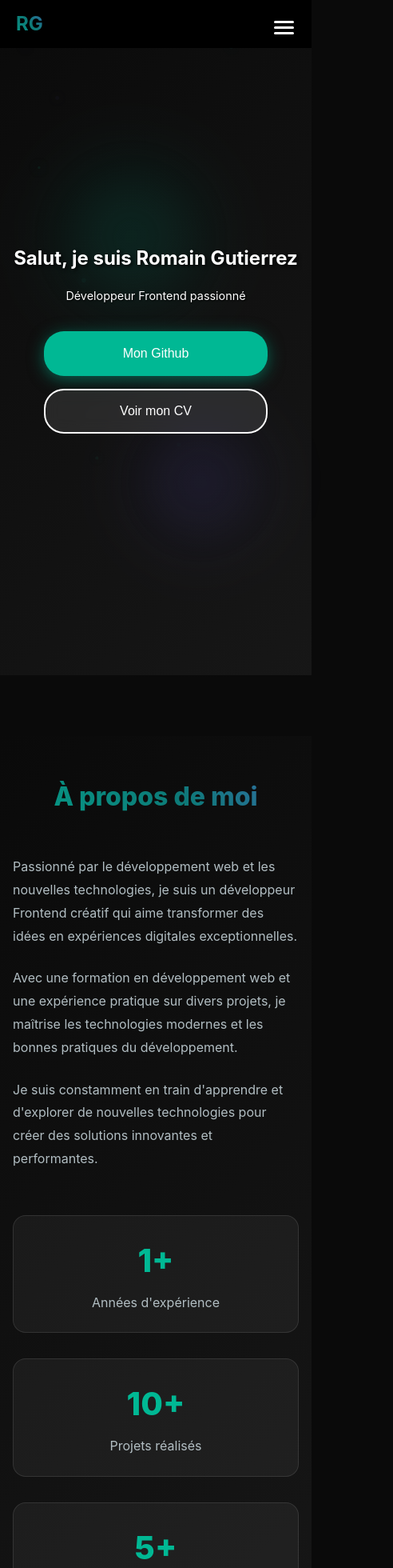
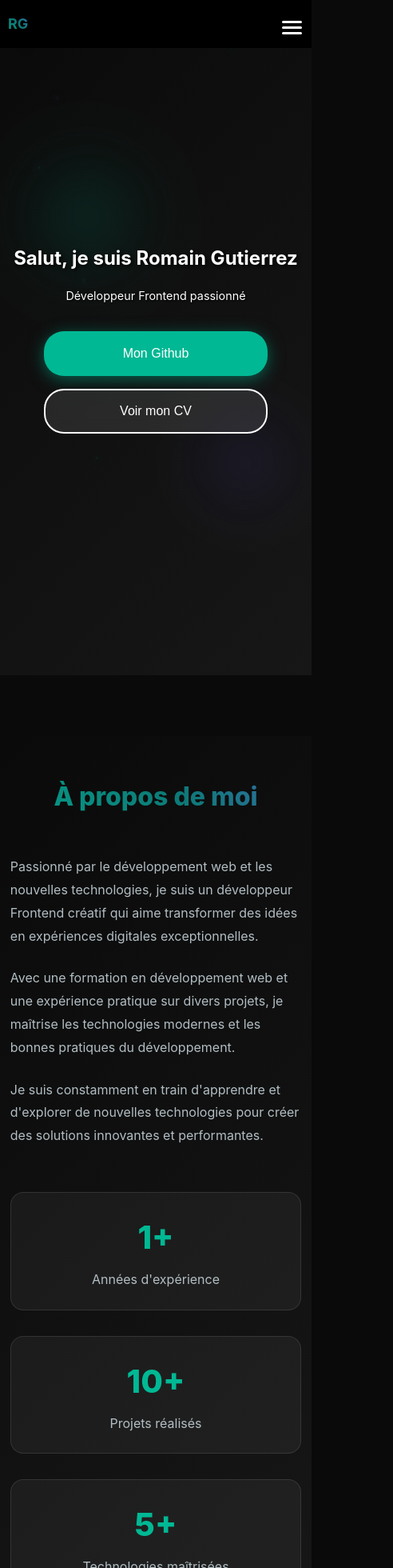
Before and after one commit to romain2008-dot/portfolio, a React app: page / in a window 390 px wide. Shown: the top 1960 px of the page at 80% size, 492 px wide, since content can reach past the window. Built offline with nearby package versions, Linux system fonts and the light colour scheme; the HTML template or start-up script is replaced by a standard one.

Commit message:
correction de bug du reponsive

```diff
--- a/src/components/App.css
+++ b/src/components/App.css
@@ -4,23 +4,34 @@
   box-sizing: border-box;
 }
 
+html, body {
+  overflow-x: hidden;
+  width: 100%;
+  max-width: 100vw;
+}
+
 body {
   font-family: 'Inter', -apple-system, BlinkMacSystemFont, 'Segoe UI', 'Roboto', sans-serif;
   background: #0a0a0a;
   color: #ffffff;
-  overflow-x: hidden;
   line-height: 1.6;
 }
 
 .App {
   position: relative;
   --nav-height: 60px;
+  width: 100%;
+  max-width: 100vw;
+  overflow-x: hidden;
 }
 
 main {
   position: relative;
-  z-index: 2;
+  z-index: 1;
   padding-top: var(--nav-height, 60px);
+  width: 100%;
+  max-width: 100vw;
+  overflow-x: hidden;
 }
 
 .section {
@@ -29,12 +40,17 @@ main {
   margin-bottom: 2rem;
   min-height: 100vh;
   background: linear-gradient(135deg, rgba(10, 10, 10, 0.8) 0%, rgba(26, 26, 26, 0.8) 100%);
+  width: 100%;
+  max-width: 100vw;
+  z-index: 1;
 }
 
 .container {
   max-width: 1200px;
   margin: 0 auto;
   padding: 0 2rem;
+  width: 100%;
+  box-sizing: border-box;
 }
 
 ::-webkit-scrollbar {
@@ -78,9 +94,14 @@ main {
 }
 
 @media (max-width: 768px) {
+  main {
+    padding-top: 60px;
+  }
+
   .section {
     padding: 80px 0;
     margin-bottom: 1rem;
+    min-height: auto;
   }
 
   .section:last-child {
@@ -89,6 +110,20 @@ main {
 
   .container {
     padding: 0 1rem;
+  }
+}
+
+@media (max-width: 480px) {
+  main {
+    padding-top: 60px;
+  }
+
+  .section {
+    padding: 60px 0;
+  }
+
+  .container {
+    padding: 0 0.8rem;
   }
 }
 
--- a/src/components/Contact/Contact.css
+++ b/src/components/Contact/Contact.css
@@ -100,3 +100,73 @@
   .social-link:hover img {
     filter: brightness(0) saturate(100%) invert(84%) sepia(100%) saturate(1000%) hue-rotate(120deg) brightness(1) contrast(1);
   }
+
+  @media (max-width: 768px) {
+    .contact-content {
+      grid-template-columns: 1fr;
+      gap: 2rem;
+      margin-top: 2rem;
+    }
+
+    .contact-info h3 {
+      font-size: 1.5rem;
+    }
+
+    .contact-info p {
+      font-size: 0.95rem;
+    }
+
+    .contact-item {
+      padding: 0.8rem;
+    }
+
+    .contact-icon {
+      width: 35px;
+      height: 35px;
+      font-size: 1.2rem;
+    }
+
+    .social-links {
+      justify-content: center;
+    }
+
+    .social-link {
+      width: 50px;
+      height: 50px;
+    }
+
+    .social-link img {
+      width: 25px;
+      height: 25px;
+    }
+  }
+
+  @media (max-width: 480px) {
+    .contact-content {
+      gap: 1.5rem;
+      margin-top: 1.5rem;
+    }
+
+    .contact-info h3 {
+      font-size: 1.3rem;
+    }
+
+    .contact-item {
+      padding: 0.7rem;
+      gap: 0.8rem;
+    }
+
+    .contact-icon {
+      width: 30px;
+      height: 30px;
+      font-size: 1rem;
+    }
+
+    .contact-item h4 {
+      font-size: 0.9rem;
+    }
+
+    .contact-item p {
+      font-size: 0.8rem;
+    }
+  }
--- a/src/components/Form/Form.css
+++ b/src/components/Form/Form.css
@@ -2,10 +2,13 @@
     display: flex;
     flex-direction: column;
     gap: 1.5rem;
+    width: 100%;
+    max-width: 100%;
   }
 
   .form-group {
     position: relative;
+    width: 100%;
   }
 
   .form-group input,
@@ -19,6 +22,7 @@
     font-size: 1rem;
     transition: all 0.3s ease;
     resize: vertical;
+    box-sizing: border-box;
   }
 
   .form-group input:focus,
@@ -45,6 +49,8 @@
     cursor: pointer;
     transition: all 0.3s ease;
     margin-top: 1rem;
+    width: 100%;
+    max-width: 100%;
   }
 
   .submit-btn:hover {
@@ -52,14 +58,43 @@
     transform: translateY(-2px);
   }
 
+  .submit-btn:disabled {
+    opacity: 0.7;
+    cursor: not-allowed;
+    transform: none;
+  }
+
   @media (max-width: 768px) {
-    .contact-content {
-      grid-template-columns: 1fr;
-      gap: 2rem;
+    .contact-form {
+      gap: 1.2rem;
     }
 
-    .contact-info h3 {
-      font-size: 1.5rem;
+    .form-group input,
+    .form-group textarea {
+      padding: 0.9rem;
+      font-size: 0.95rem;
+    }
+
+    .submit-btn {
+      padding: 0.9rem 1.5rem;
+      font-size: 0.95rem;
+    }
+  }
+
+  @media (max-width: 480px) {
+    .contact-form {
+      gap: 1rem;
+    }
+
+    .form-group input,
+    .form-group textarea {
+      padding: 0.8rem;
+      font-size: 0.9rem;
+    }
+
+    .submit-btn {
+      padding: 0.8rem 1.2rem;
+      font-size: 0.9rem;
     }
   }
 
--- a/src/components/Hero/Hero.css
+++ b/src/components/Hero/Hero.css
@@ -1,5 +1,6 @@
 .hero {
     width: 100%;
+    min-height: 100vh;
     background-color: rgba(10, 10, 10, 0.5);
     display: flex;
     align-items: center;
@@ -119,6 +120,10 @@
   }
 
   @media (max-width: 768px) {
+    .hero {
+      min-height: 100vh;
+    }
+
     .hero-content {
       padding: 0 1rem;
     }
@@ -158,15 +163,21 @@
     .gradient-orb {
       width: 250px;
       height: 250px;
+      left: 5%;
     }
 
     .gradient-orb-2 {
       width: 200px;
       height: 200px;
+      right: 5%;
     }
   }
 
   @media (max-width: 480px) {
+    .hero {
+      min-height: 100vh;
+    }
+
     .hero-title {
       font-size: 1.5rem;
       min-height: 2.5rem;
@@ -186,4 +197,16 @@
       font-size: 0.9rem;
       padding: 0.8rem 1.5rem;
     }
+
+    .gradient-orb {
+      width: 200px;
+      height: 200px;
+      left: 2%;
+    }
+
+    .gradient-orb-2 {
+      width: 150px;
+      height: 150px;
+      right: 2%;
+    }
   }
--- a/src/components/Nav/Nav.css
+++ b/src/components/Nav/Nav.css
@@ -8,6 +8,8 @@
     backdrop-filter: blur(10px);
     z-index: 1000;
     transition: all 0.3s ease;
+    width: 100%;
+    max-width: 100vw;
   }
 
   .nav-scrolled {
@@ -106,12 +108,27 @@
   }
 
   @media (max-width: 768px) {
+    .nav {
+      height: 60px;
+      width: 100%;
+      max-width: 100vw;
+    }
+
+    .nav-content {
+      padding: 0 15px;
+    }
+
+    .nav-brand {
+      font-size: 20px;
+    }
+
     .nav-menu {
-      position: fixed;
+      position: absolute;
       top: 60px;
       left: 0;
       right: 0;
-      background: rgba(0, 0, 0, 0.95);
+      width: 100%;
+      background: rgba(0, 0, 0, 1);
       backdrop-filter: blur(10px);
       flex-direction: column;
       gap: 0;
@@ -119,6 +136,9 @@
       opacity: 0;
       visibility: hidden;
       transition: all 0.3s ease;
+      z-index: 999;
+      height: auto;
+      max-height: 300px;
     }
 
     .nav-menu-open {
@@ -144,3 +164,18 @@
       display: flex;
     }
   }
+
+  @media (max-width: 480px) {
+    .nav-content {
+      padding: 0 10px;
+    }
+
+    .nav-brand {
+      font-size: 18px;
+    }
+
+    .nav-menu {
+      max-height: 250px;
+      background: rgba(0, 0, 0, 1);
+    }
+  }
```
